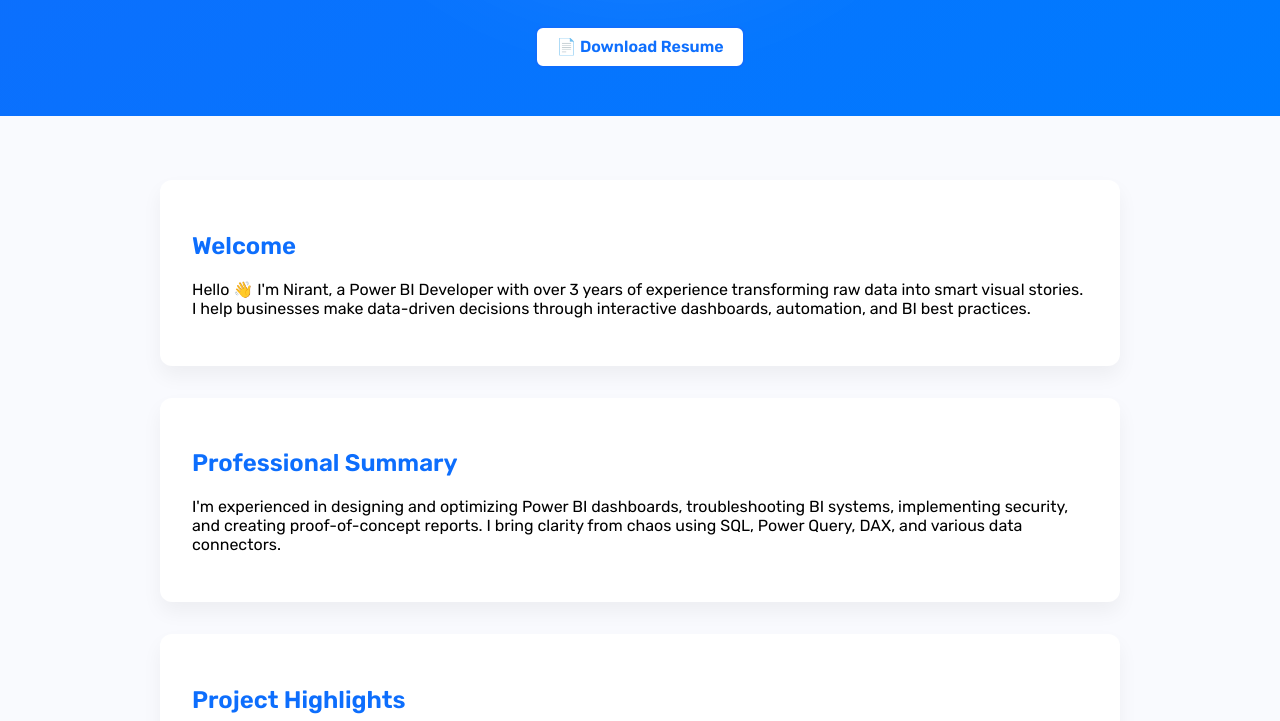
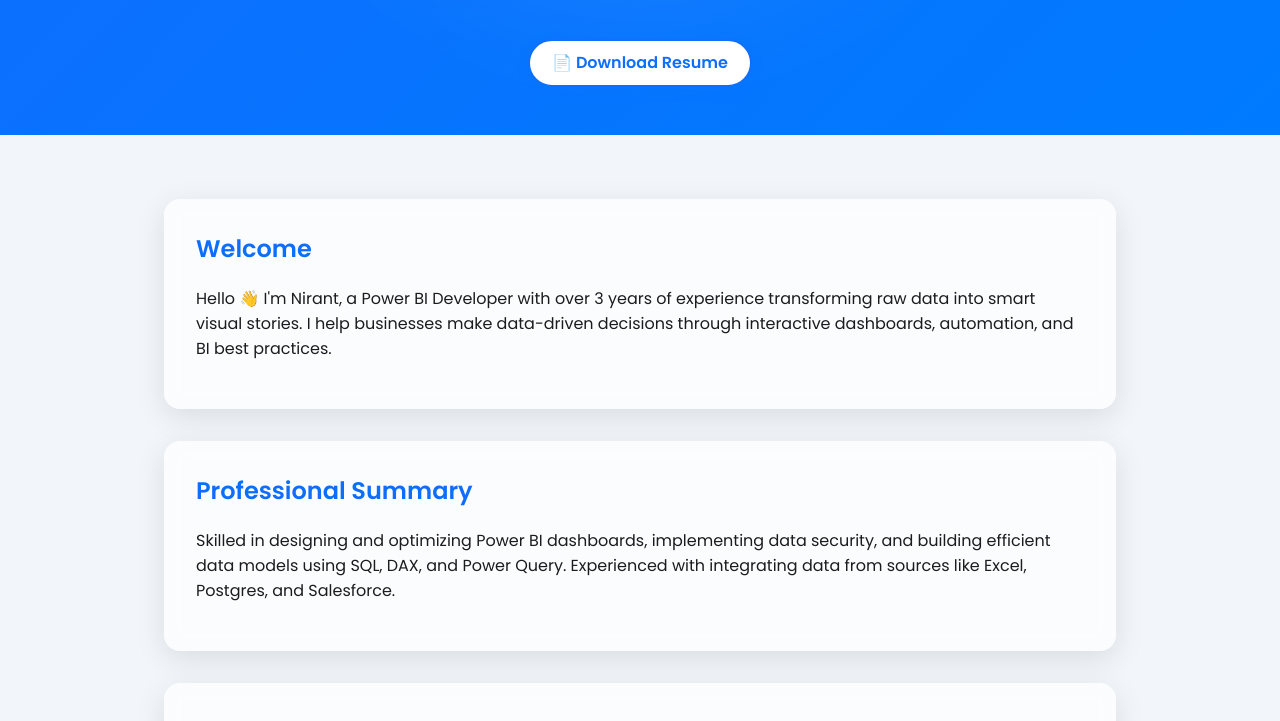
Before and after one commit to nirantk83/my-website, a plain HTML site: page index.html in a window 1280 px wide. Shown: the part 205-926 px from the top of the page. Drawn offline with Linux system fonts and the light colour scheme.

Commit message:
Update index.html

```diff
--- a/index.html
+++ b/index.html
@@ -5,20 +5,26 @@
   <meta name="viewport" content="width=device-width, initial-scale=1.0" />
   <title>Nirant Kumbhar | Power BI Developer</title>
   <style>
-    @import url('https://fonts.googleapis.com/css2?family=Rubik:wght@400;600&display=swap');
+    @import url('https://fonts.googleapis.com/css2?family=Poppins:wght@400;600&display=swap');
 
     :root {
       --primary: #0d6efd;
-      --background: #f9fafe;
-      --text: #222;
+      --bg: #f2f6fa;
+      --text: #1c1c1c;
+      --card-bg: rgba(255, 255, 255, 0.7);
+      --shadow: rgba(0, 0, 0, 0.1);
+    }
+
+    * {
+      box-sizing: border-box;
     }
 
     body {
       margin: 0;
-      font-family: 'Rubik', sans-serif;
-      background: var(--background);
+      font-family: 'Poppins', sans-serif;
+      background: var(--bg);
+      color: var(--text);
       overflow-x: hidden;
-      position: relative;
     }
 
     header {
@@ -33,26 +39,27 @@
     header h1 {
       font-size: 3rem;
       margin-bottom: 0.5rem;
-      text-shadow: 0 2px 6px rgba(0,0,0,0.2);
+      text-shadow: 0 2px 10px rgba(0, 0, 0, 0.2);
     }
 
     header p {
-      font-size: 1.2rem;
+      font-size: 1.1rem;
+      margin-top: 0;
       opacity: 0.95;
     }
 
     .animated-blob {
       position: absolute;
-      top: -100px;
+      top: -120px;
       left: 50%;
       width: 500px;
       height: 500px;
-      background: rgba(255, 255, 255, 0.1);
+      background: rgba(255, 255, 255, 0.15);
       border-radius: 50%;
-      animation: blob 30s infinite ease-in-out;
+      animation: blob 25s infinite ease-in-out;
       z-index: 0;
       transform: translateX(-50%);
-      filter: blur(60px);
+      filter: blur(80px);
     }
 
     @keyframes blob {
@@ -60,32 +67,41 @@
         transform: translate(-50%, -50%) scale(1);
       }
       50% {
-        transform: translate(-50%, -50%) scale(1.5);
+        transform: translate(-50%, -50%) scale(1.4);
       }
     }
 
     .container {
-      max-width: 960px;
+      max-width: 1000px;
       margin: auto;
-      padding: 2rem 1rem;
+      padding: 2rem 1.5rem;
       position: relative;
       z-index: 1;
     }
 
     .card {
-      background: white;
-      border-radius: 12px;
+      background: var(--card-bg);
+      backdrop-filter: blur(10px);
+      -webkit-backdrop-filter: blur(10px);
+      border-radius: 16px;
       padding: 2rem;
-      box-shadow: 0 10px 20px rgba(0,0,0,0.05);
       margin: 2rem 0;
+      box-shadow: 0 8px 30px var(--shadow);
+      transition: all 0.3s ease-in-out;
+    }
+
+    .card:hover {
+      transform: translateY(-4px);
+      box-shadow: 0 12px 40px var(--shadow);
     }
 
     .card h2 {
       color: var(--primary);
+      margin-top: 0;
     }
 
     ul {
-      padding-left: 1.2rem;
+      padding-left: 1.5rem;
     }
 
     .resume-btn {
@@ -93,24 +109,36 @@
       background: white;
       color: var(--primary);
       border: 2px solid var(--primary);
-      padding: 0.6rem 1.2rem;
-      border-radius: 8px;
+      padding: 0.6rem 1.4rem;
+      border-radius: 50px;
       text-decoration: none;
       font-weight: 600;
-      margin-top: 1rem;
+      margin-top: 1.5rem;
       transition: all 0.3s ease;
+      box-shadow: 0 4px 12px rgba(13, 110, 253, 0.2);
     }
 
     .resume-btn:hover {
       background: var(--primary);
       color: white;
+      transform: scale(1.05);
     }
 
     footer {
-      background: #f1f1f1;
+      background: #e9ecef;
       text-align: center;
       padding: 1rem;
       font-size: 0.9rem;
+      margin-top: 3rem;
+    }
+
+    a {
+      color: var(--primary);
+      text-decoration: none;
+    }
+
+    a:hover {
+      text-decoration: underline;
     }
   </style>
 </head>
@@ -124,7 +152,6 @@
   </header>
 
   <div class="container">
-
     <div class="card">
       <h2>Welcome</h2>
       <p>Hello 👋 I'm Nirant, a Power BI Developer with over 3 years of experience transforming raw data into smart visual stories. I help businesses make data-driven decisions through interactive dashboards, automation, and BI best practices.</p>
@@ -132,7 +159,7 @@
 
     <div class="card">
       <h2>Professional Summary</h2>
-      <p>I'm experienced in designing and optimizing Power BI dashboards, troubleshooting BI systems, implementing security, and creating proof-of-concept reports. I bring clarity from chaos using SQL, Power Query, DAX, and various data connectors.</p>
+      <p>Skilled in designing and optimizing Power BI dashboards, implementing data security, and building efficient data models using SQL, DAX, and Power Query. Experienced with integrating data from sources like Excel, Postgres, and Salesforce.</p>
     </div>
 
     <div class="card">
@@ -163,11 +190,10 @@
       <p>GitHub: <a href="https://github.com/nirantk83" target="_blank">@nirantk83</a></p>
       <p>Location: Mumbai, India</p>
     </div>
-
   </div>
 
   <footer>
-    &copy; 2025 Nirant Kumbhar. Built with ❤️ using HTML, CSS & a little magic.
+    &copy; 2025 Nirant Kumbhar. Built with ❤️ using HTML, CSS & a sprinkle of creativity.
   </footer>
 
 </body>
```
